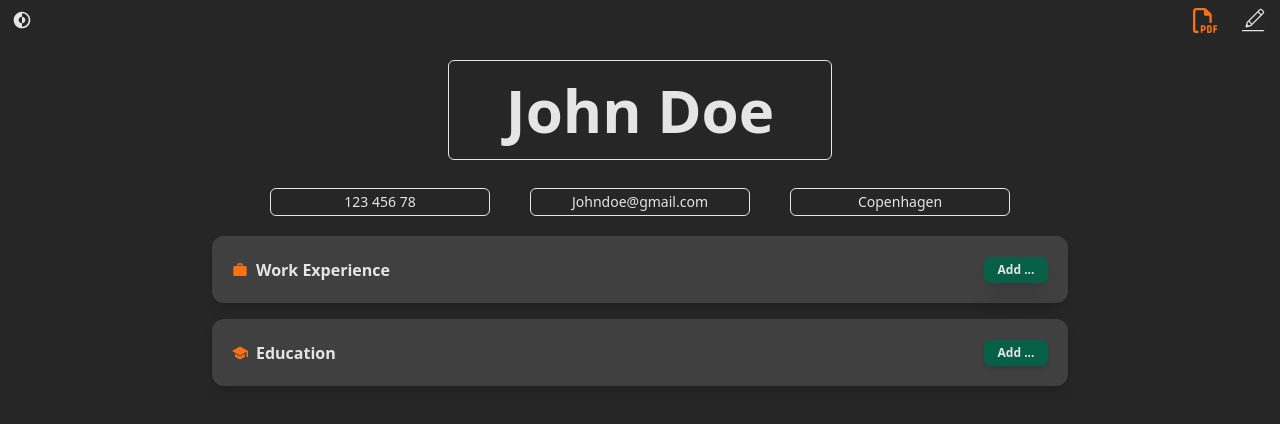
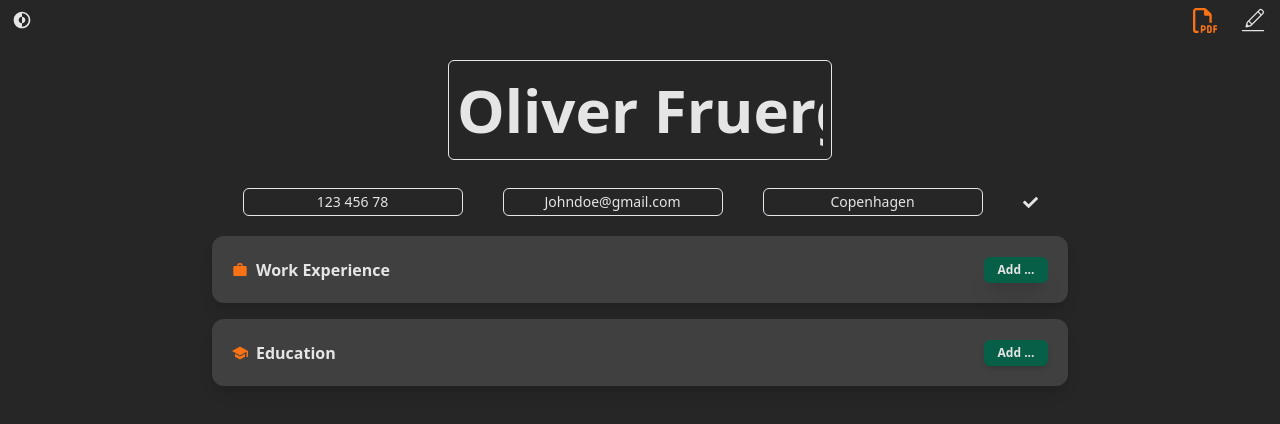
Before and after one commit to ofgaard/cv-app, a React (Vite) app: page / in a window 1280 px wide. Both pictures are taken after a click on the button 1253 px from the left and 20 px from the top of the page. Shown: the top 424 px of the page. Built offline with nearby package versions, Linux system fonts and the light colour scheme.

Commit message:
add finish button to edit mode in Personal

```diff
--- a/src/App.jsx
+++ b/src/App.jsx
@@ -9,7 +9,7 @@ function App() {
   const [darkMode, setDarkMode] = useState(true);
   //Logic for Contacts component
   const [contacts, setContacts] = useState({
-    Name: "John Doe",
+    Name: "Oliver Fruergaard",
     Phone: "123 456 78",
     Email: "Johndoe@gmail.com",
     Location: "Copenhagen",
@@ -125,7 +125,6 @@ function App() {
               darkMode={darkMode}
               toggleDarkMode={toggleDarkMode}
               contacts={contacts}
-              editContacts={editContacts}
               setEditContacts={setEditContacts}
             ></Nav>
           </div>
--- a/src/Personal.jsx
+++ b/src/Personal.jsx
@@ -4,6 +4,7 @@ import { FcGlobe } from "react-icons/fc";
 import { FcContacts } from "react-icons/fc";
 import { CiEdit } from "react-icons/ci";
 import { FaRegFilePdf } from "react-icons/fa6";
+import { FaCheck } from "react-icons/fa";
 
 export default function Personal({
   darkMode,
@@ -101,6 +102,15 @@ export default function Personal({
               )}
             </h2>
           </div>
+          {/* Finish button */}
+          {editContacts && (
+            <button onClick={() => setEditContacts((prev) => !prev)}>
+              <FaCheck
+                size={15}
+                className="transition-all duration-200 hover:scale-125 hover:fill-emerald-700"
+              ></FaCheck>
+            </button>
+          )}
         </div>
       </div>
     </>
```
Also changed, not shown: src/Nav.jsx (+1 -6 lines).
